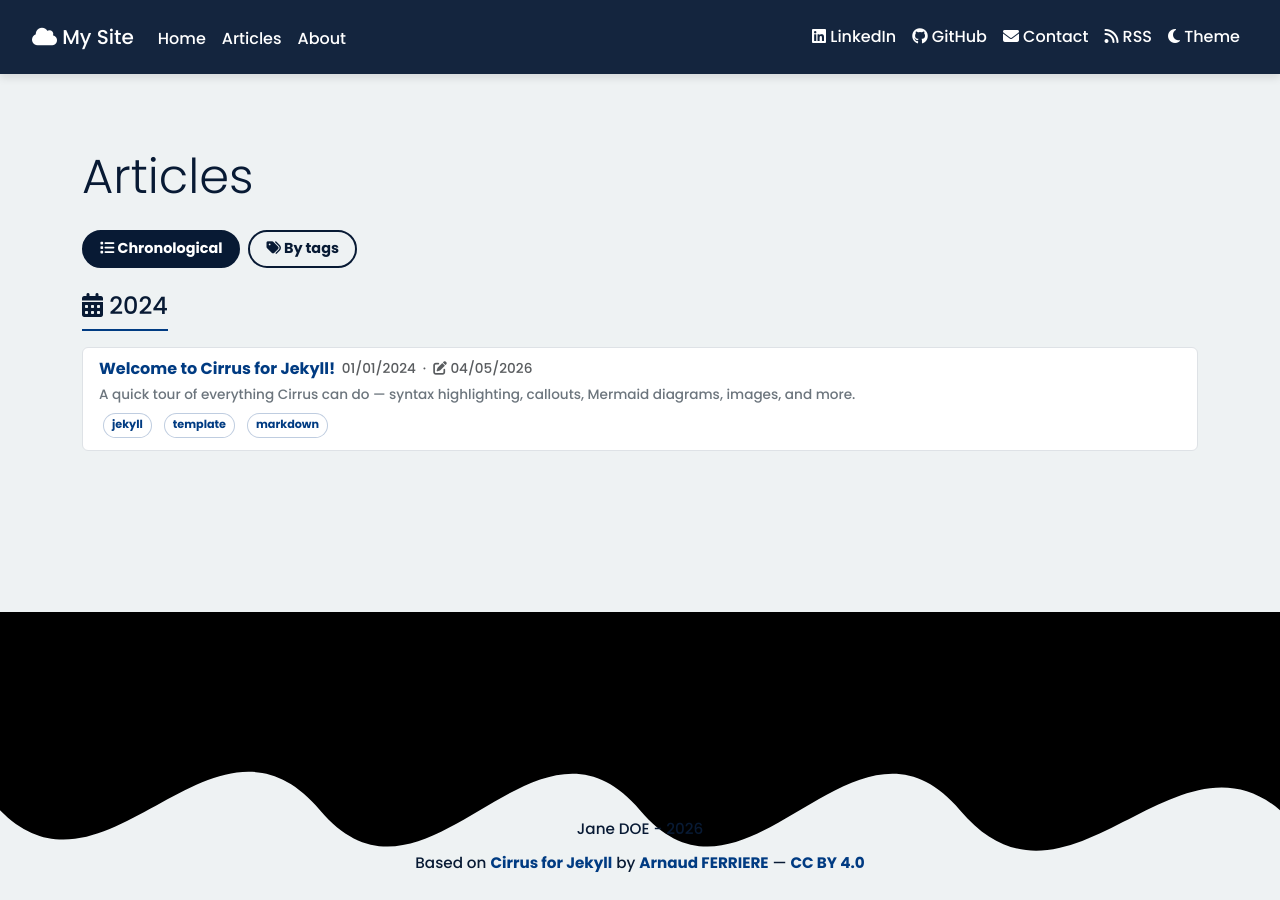
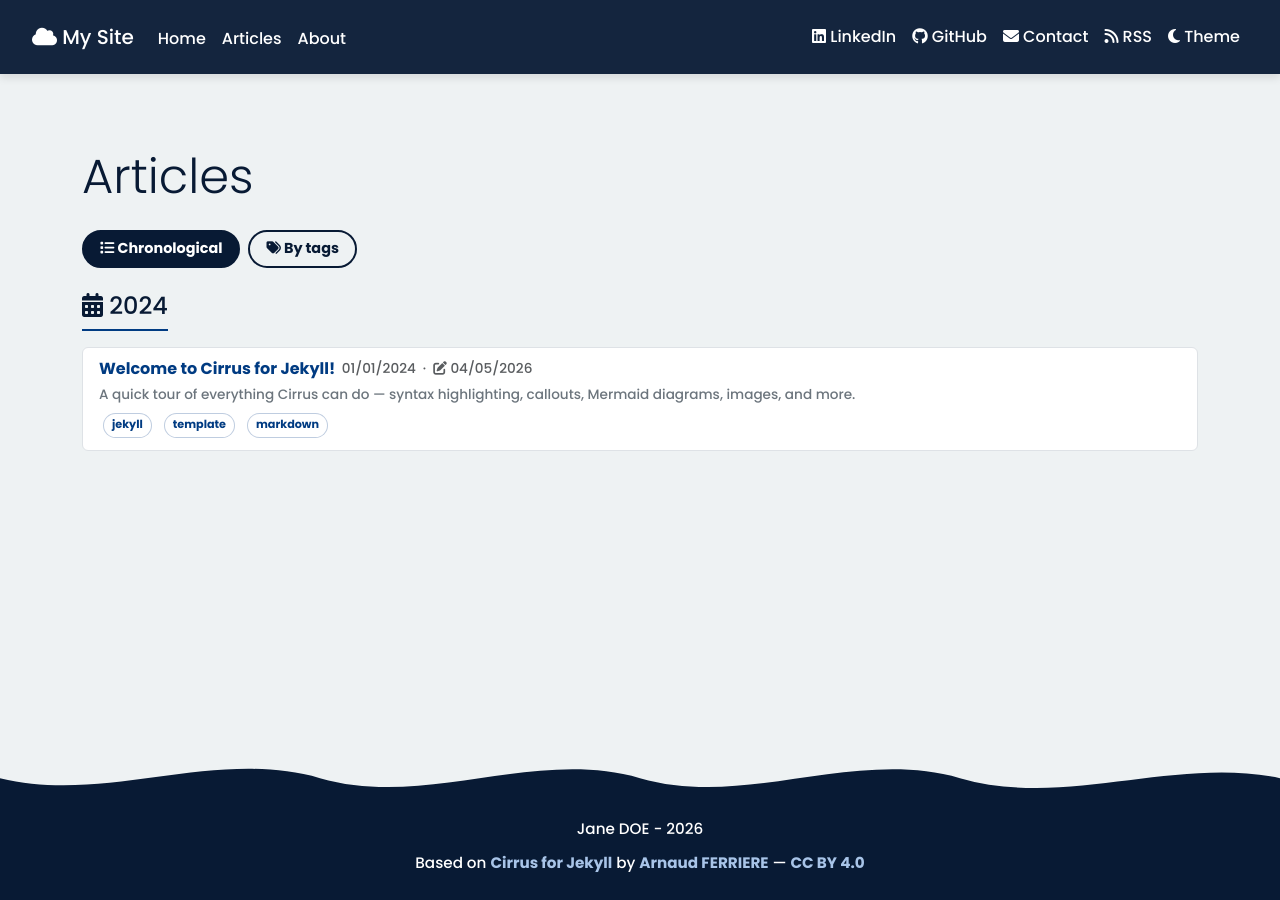
Before and after one commit to Arnaud-Ferriere/Cirrus-for-Jekyll, a Jekyll site: the page built from articles.html, in a window 1280 px wide. Built offline with Jekyll 4.4.1, drawn with Linux system fonts in a browser that asks for light colours.

Commit message:
fix: restore mask-based footer (Cirrus SVG is filled, not an outline)

```diff
--- a/_sass/_footer.scss
+++ b/_sass/_footer.scss
@@ -1,20 +1,27 @@
 /* Footer */
 .cloud-footer {
-  background-image: url('/assets/clouds-footer.svg');
-  background-size: 100% auto;
-  background-repeat: no-repeat;
-  background-position: top center;
-  background-color: var(--color-background);
-  padding-top: 15vw;
+  background-color: var(--color-primary);
   text-align: center;
-  color: var(--color-primary);
+  color: #fff;
   margin: 0;
+  padding: 0;
 }
 
-.footer-wave { display: none; }
+.footer-wave {
+  width: 100%;
+  height: 5.5vw;
+  display: block;
+  background-color: var(--color-background);
+  -webkit-mask-image: url('/assets/clouds-footer.svg');
+  mask-image: url('/assets/clouds-footer.svg');
+  -webkit-mask-size: 100% 100%;
+  mask-size: 100% 100%;
+  -webkit-mask-repeat: no-repeat;
+  mask-repeat: no-repeat;
+}
 
 .footer-content {
-  padding: 0.5rem 1rem 1.25rem;
+  padding: 0.75rem 1rem 1.25rem;
 }
 
 .cloud-footer p {
@@ -24,13 +31,13 @@
 }
 
 .cloud-footer a {
-  color: var(--color-secondary);
+  color: #a8c4e8;
   text-decoration: none;
   font-weight: bold;
 }
 
 .cloud-footer a:hover {
-  color: var(--color-primary);
+  color: #fff;
   text-decoration: underline;
 }
 
```
